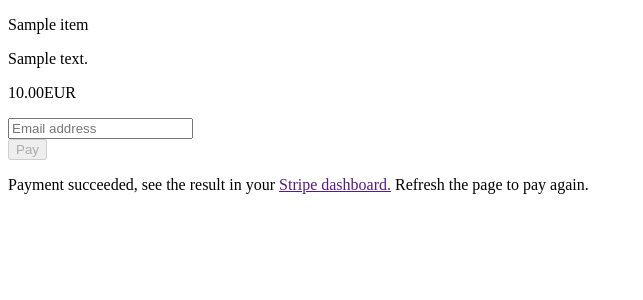
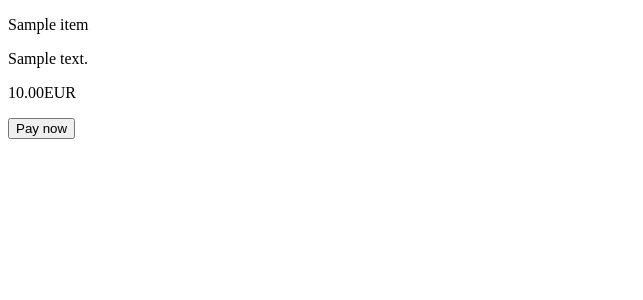
Before and after one commit to Hulumulula/Rishat, a Django app: page /payment/item/1 in a window 1280 px wide. Shown: the top 300 px of the page, without its empty margins (0-643 px from the left). Run offline with Django 4.2, Linux system fonts and the light colour scheme; tables that the repository leaves empty hold one stand-in row (values such as "Sample post"); some libraries are stand-ins or nearby versions.

Commit message:
Update
Update stripe js, html. Add environ variables, update view (PaymentIntent).

```diff
--- a/payment/static/payment/js/stripe.js
+++ b/payment/static/payment/js/stripe.js
@@ -1,110 +1,126 @@
+// This is your test publishable API key.
+const stripe = st;
 const csrftoken = document.querySelector('[name=csrfmiddlewaretoken]').value;
-    // Create an instance of the Stripe object with your publishable API key
-    var stripe = Stripe("{{ STRIPE_PUBLIC_KEY }}");
+let emailAddress;
 
-    // Disable the button until we have Stripe set up on the page
-    document.querySelector("button").disabled = true;
+let elements;
 
-    var elements = stripe.elements();
-    var style = {
-      base: {
-        color: "#32325d",
-        fontFamily: 'Arial, sans-serif',
-        fontSmoothing: "antialiased",
-        fontSize: "16px",
-        "::placeholder": {
-          color: "#32325d"
-        }
-      },
-      invalid: {
-        fontFamily: 'Arial, sans-serif',
-        color: "#fa755a",
-        iconColor: "#fa755a"
-      }
+initialize();
+checkStatus();
+
+document
+  .querySelector("#payment-form")
+  .addEventListener("submit", handleSubmit);
+
+// Fetches a payment intent and captures the client secret
+async function initialize() {
+  const response = await fetch(url, {
+    method: "POST",
+    headers: { "Content-Type": "application/json", "X-CSRFToken": csrftoken },
+    body: JSON.stringify({
+          email: emailAddress,
+        })
+  });
+  const { clientSecret } = await response.json();
+
+  const appearance = {
+    theme: 'stripe',
   };
-    var card = elements.create("card", { style: style });
-    // Stripe injects an iframe into the DOM
-    card.mount("#card-element");
-    card.on("change", function (event) {
-      // Disable the Pay button if there are no card details in the Element
-      document.querySelector("button").disabled = event.empty;
-      document.querySelector("#card-error").textContent = event.error ? event.error.message : "";
-    });
-    var form = document.getElementById("payment-form");
-    form.addEventListener("submit", function(event) {
-      event.preventDefault();
-      // Complete payment when the submit button is clicked
-      fetch("{% url 'create-payment-intent' item.id %}", {
-        method: "POST",
-        headers: {
-          "Content-Type": "application/json",
-          'X-CSRFToken': csrftoken
-        },
-        body: JSON.stringify({
-          email: document.getElementById('email').value
-        })
-      })
-        .then(function(result) {
-          return result.json();
-        })
-        .then(function(data) {
-          payWithCard(stripe, card, data.clientSecret);
-        });
+  elements = stripe.elements({ appearance, clientSecret });
+
+  const linkAuthenticationElement = elements.create("linkAuthentication");
+  linkAuthenticationElement.mount("#link-authentication-element");
+
+  linkAuthenticationElement.on('change', (event) => {
+    emailAddress = event.value.email;
   });
 
-    // Calls stripe.confirmCardPayment
-    // If the card requires authentication Stripe shows a pop-up modal to
-    // prompt the user to enter authentication details without leaving your page.
-    var payWithCard = function(stripe, card, clientSecret) {
-      loading(true);
-      stripe
-        .confirmCardPayment(clientSecret, {
-          payment_method: {
-            card: card
+  const paymentElementOptions = {
+    layout: "tabs",
+  };
+
+  const paymentElement = elements.create("payment", paymentElementOptions);
+  paymentElement.mount("#payment-element");
 }
-        })
-        .then(function(result) {
-          if (result.error) {
-            // Show error to your customer
-            showError(result.error.message);
+
+async function handleSubmit(e) {
+  e.preventDefault();
+  setLoading(true);
+
+  const { error } = await stripe.confirmPayment({
+    elements,
+    confirmParams: {
+      // Make sure to change this to your payment completion page
+      return_url: window.location.origin + return_url,
+    },
+  });
+
+  // This point will only be reached if there is an immediate error when
+  // confirming the payment. Otherwise, your customer will be redirected to
+  // your `return_url`. For some payment methods like iDEAL, your customer will
+  // be redirected to an intermediate site first to authorize the payment, then
+  // redirected to the `return_url`.
+  if (error.type === "card_error" || error.type === "validation_error") {
+    showMessage(error.message);
   } else {
-            // The payment succeeded!
-            orderComplete(result.paymentIntent.id);
+    showMessage("An unexpected error occurred.");
   }
-        });
-    };
-    /* ------- UI helpers ------- */
-    // Shows a success message when the payment is complete
-    var orderComplete = function(paymentIntentId) {
-      loading(false);
-      document
-        .querySelector(".result-message a")
-        .setAttribute(
-          "href",
-          "https://dashboard.stripe.com/test/payments/" + paymentIntentId
+
+  setLoading(false);
+}
+
+// Fetches the payment intent status after payment submission
+async function checkStatus() {
+  const clientSecret = new URLSearchParams(window.location.search).get(
+    "payment_intent_client_secret"
   );
-      document.querySelector(".result-message").classList.remove("hidden");
-      document.querySelector("button").disabled = true;
-    };
-    // Show the customer the error from Stripe if their card fails to charge
-    var showError = function(errorMsgText) {
-      loading(false);
-      var errorMsg = document.querySelector("#card-error");
-      errorMsg.textContent = errorMsgText;
-      setTimeout(function() {
-        errorMsg.textContent = "";
+
+  if (!clientSecret) {
+    return;
+  }
+
+  const { paymentIntent } = await stripe.retrievePaymentIntent(clientSecret);
+
+  switch (paymentIntent.status) {
+    case "succeeded":
+      showMessage("Payment succeeded!");
+      break;
+    case "processing":
+      showMessage("Your payment is processing.");
+      break;
+    case "requires_payment_method":
+      showMessage("Your payment was not successful, please try again.");
+      break;
+    default:
+      showMessage("Something went wrong.");
+      break;
+  }
+}
+
+// ------- UI helpers -------
+
+function showMessage(messageText) {
+  const messageContainer = document.querySelector("#payment-message");
+
+  messageContainer.classList.remove("hidden");
+  messageContainer.textContent = messageText;
+
+  setTimeout(function () {
+    messageContainer.classList.add("hidden");
+    messageText.textContent = "";
   }, 4000);
-    };
+}
+
 // Show a spinner on payment submission
-    var loading = function(isLoading) {
+function setLoading(isLoading) {
   if (isLoading) {
     // Disable the button and show a spinner
-        document.querySelector("button").disabled = true;
+    document.querySelector("#submit").disabled = true;
     document.querySelector("#spinner").classList.remove("hidden");
     document.querySelector("#button-text").classList.add("hidden");
   } else {
-        document.querySelector("button").disabled = false;
+    document.querySelector("#submit").disabled = false;
     document.querySelector("#spinner").classList.add("hidden");
     document.querySelector("#button-text").classList.remove("hidden");
   }
-    };
+}
--- a/payment/templates/payment/base.html
+++ b/payment/templates/payment/base.html
@@ -4,7 +4,10 @@
 <html lang="en">
 <head>
     <meta charset="UTF-8">
+    <meta name="description" content="A demo of a payment on Stripe" />
+    <meta name="viewport" content="width=device-width, initial-scale=1" />
     {% block title %}
+        <title></title>
     {% endblock %}
 </head>
 <body>
--- a/payment/templates/payment/item-info.html
+++ b/payment/templates/payment/item-info.html
@@ -17,17 +17,22 @@
 
     <form id="payment-form">
         {% csrf_token %}
-        <input type="text" id="email" placeholder="Email address" />
-        <div id="card-element"><!--Stripe.js injects the Card Element--></div>
+        <div id="link-authentication-element">
+            <!--Stripe.js injects the Link Authentication Element-->
+        </div>
+        <div id="payment-element">
+            <!--Stripe.js injects the Payment Element-->
+        </div>
         <button id="submit">
             <div class="spinner hidden" id="spinner"></div>
-            <span id="button-text">Pay</span>
+            <span id="button-text">Pay now</span>
         </button>
-        <p id="card-error" role="alert"></p>
-        <p class="result-message hidden">
-            Payment succeeded, see the result in your
-            <a href="" target="_blank">Stripe dashboard.</a> Refresh the page to pay again.
-        </p>
+        <div id="payment-message" class="hidden"></div>
     </form>
+    <script>
+        const url = "{% url 'create-payment-intent' item.id %}";
+        const return_url = "{% url 'items' %}";
+        const st = Stripe("{{ STRIPE_PUBLIC_KEY }}");
+    </script>
     <script src="{% static 'payment/js/stripe.js' %}"></script>
 {% endblock %}
--- a/payment/views.py
+++ b/payment/views.py
@@ -48,19 +48,20 @@ class StripePaymentIntentView(View):
     def post(self, request, *args, **kwargs):
         try:
             req_json = json.loads(request.body)
-            customer = stripe.Customer.create(email=req_json['email'])
-            item_id = self.kwargs["pk"]
-            item = Item.objects.get(id=item_id)
+            customer = stripe.Customer.create(
+                email=req_json.get("email"),
+            )
+            item = Item.objects.get(id=self.kwargs.get("id"))
             intent = stripe.PaymentIntent.create(
-                amount=item.price,
+                amount=int(item.price * 100),
                 currency=item.currency,
-                customer=customer['id'],
+                customer=customer["id"],
                 metadata={
                     "item_id": item.id
                 }
             )
             return JsonResponse({
-                'clientSecret': intent['client_secret']
+                "clientSecret": intent["client_secret"]
             })
         except Exception as e:
-            return JsonResponse({'error': str(e)})
+            return JsonResponse({"error": str(e)})
```
Also changed, not shown: Rishat/settings.py (+9 -3 lines), 1 other file. Lines whose indentation alone changed are shown as unchanged.
